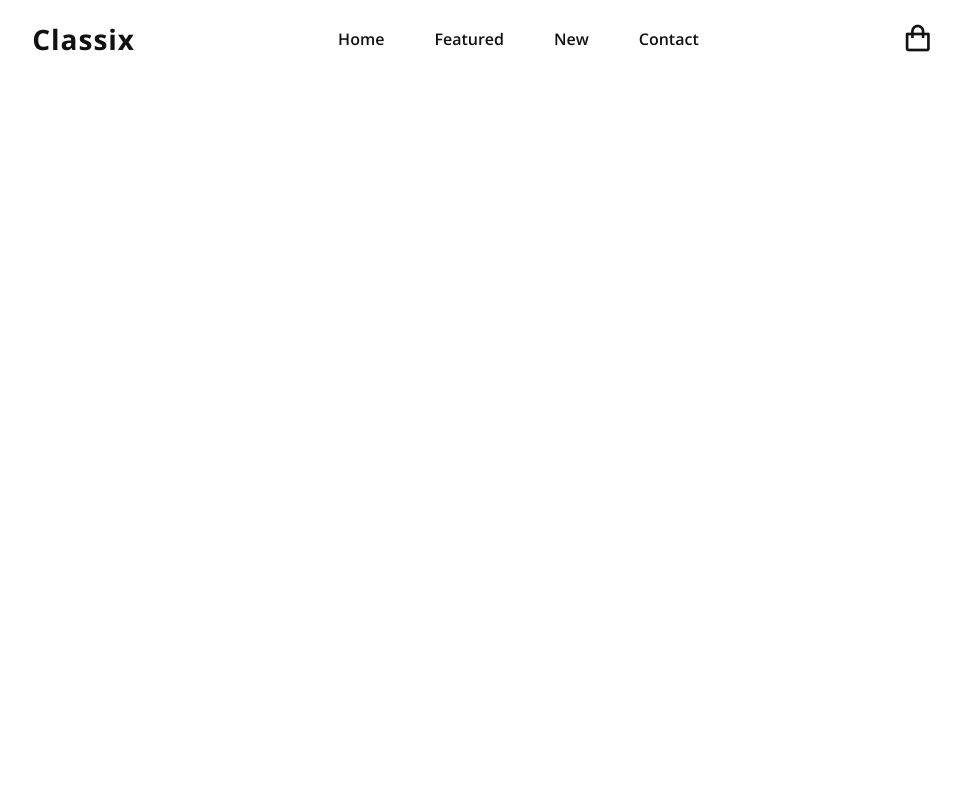
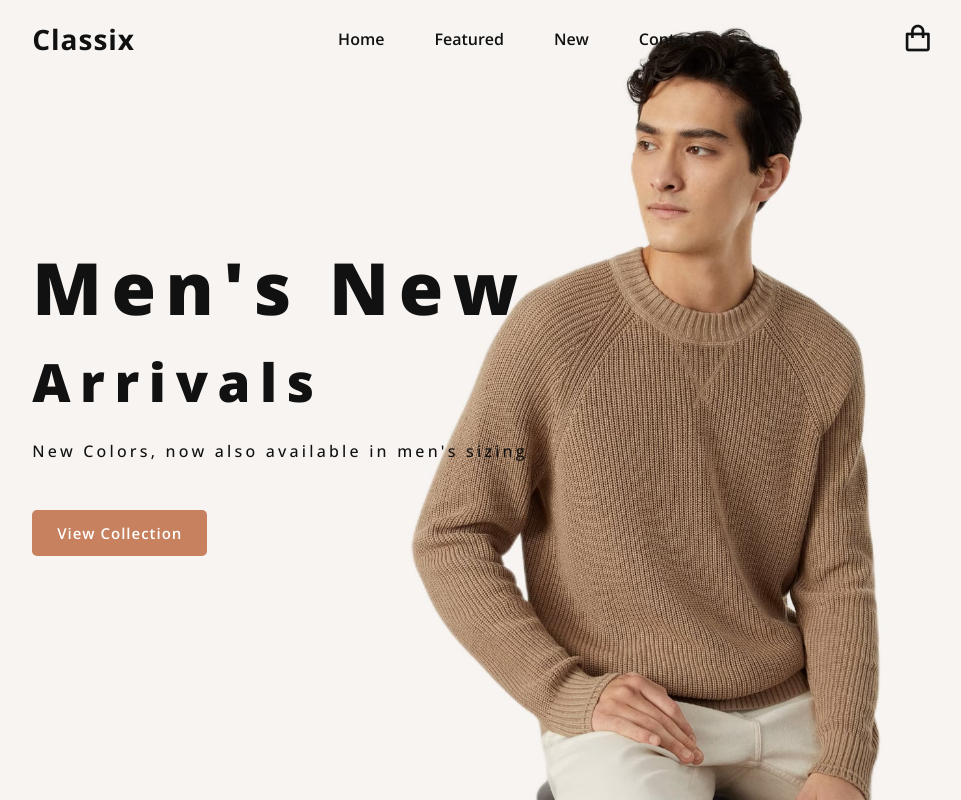
Before and after one commit to sajib689/Project-16-E, a plain HTML site: page index.html in a window 1280 px wide. Shown: the whole page, without its empty margins (147-1108 px from the left). Drawn offline with nearby package versions, Linux system fonts and the light colour scheme.

Commit message:
banner j

```diff
--- a/index.html
+++ b/index.html
@@ -24,7 +24,14 @@
             <div class="bx bx-menu" id="menu-icon"></div>
         </div>
     </header>
-
+    <!-- Home -->
+    <section id="home" class="home">
+        <div class="home-text">
+            <h1>Men's New <br> <span>Arrivals</span></h1>
+            <p>New Colors, now also available in men's sizing</p>
+            <a href="#" class="btn">View Collection</a>
+        </div>
+    </section>
     <script src="./main.js"></script>
 </body>
 </html>
--- a/style.css
+++ b/style.css
@@ -23,6 +23,7 @@ body{
     background: var(--bg-color);
     color: var(--text-color);
 }
+/* Header */
 header{
     width: 100%;
     top: 0;
@@ -72,3 +73,50 @@ header{
     cursor: pointer;
     display: none;
 }
+/* Home */
+section{
+    padding: 100px 14%;
+}
+
+.home{
+    min-height: 100vh;
+    width: 100%;
+    background: url(./images/background.jpg);
+    background-size: cover;
+    background-position: center top;
+    position: relative;
+    display: grid;
+    align-items: center;
+    grid-template-columns: repeat(1,1fr);
+}
+.home-text h1{
+    font-size: var(--big-font);
+    font-weight: 800;
+    line-height: 1.2;
+    letter-spacing: .6rem;
+    margin-bottom: 1.4rem;
+}
+.home-text span{
+    font-size: var(--h2-font);
+}
+.home-text p{
+    font-size: var(--normal-size);
+    font-weight: 500;
+    margin-bottom: 3rem;
+    letter-spacing: .2rem;
+}
+.btn{
+    display: inline-block;
+    padding: 13px 25px;
+    background: var(--main-color);
+    color: var(--bg-color);
+    font-size: 15px;
+    letter-spacing: 1px;
+    font-weight: 600;
+    border-radius: 5px;
+    transition: all .35s ease;
+}
+.btn:hover{
+    transform: translateY(-5px);
+    background: var(--text-color);
+}
```
